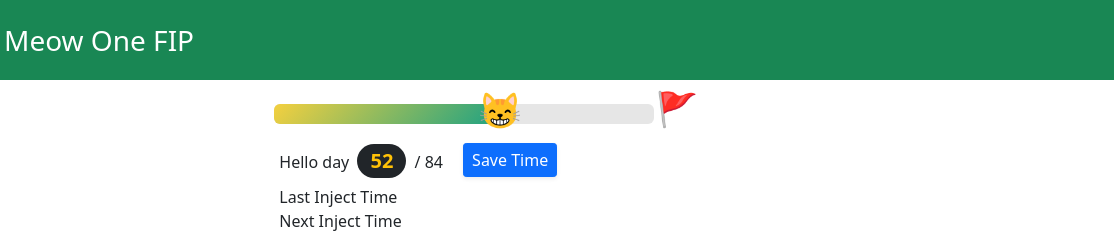
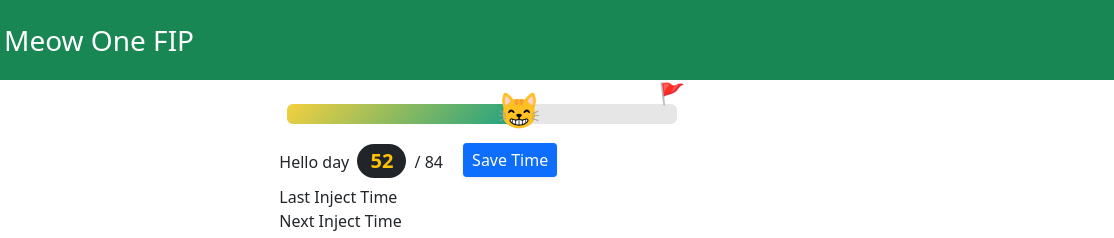
Before and after one commit to bank2u/meow1, a website: page public/index.html in a window 1280 px wide. Shown: the top 238 px of the page, 166-1280 px from the left. Drawn offline with nearby package versions, Linux system fonts and the light colour scheme; no server answers.

Commit message:
move flag to top of bar

```diff
--- a/public/css/style.css
+++ b/public/css/style.css
@@ -52,9 +52,9 @@
   .progressCat .flag {
     position: absolute;
     display: block;
-    top: -0.8rem;
+    top: -1.1rem;
     left: calc(var(--move) - 2.1rem);
     transform: scaleX(1);
-    font-size: 2.1rem;
+    font-size: 1.3rem;
     z-index: 1;
   }
--- a/public/index.html
+++ b/public/index.html
@@ -7,7 +7,7 @@
   <meta name="viewport" content="width=device-width, initial-scale=1.0">
   <title>Meow1</title>
   <link rel="icon" type="image/x-icon" href="favicon.ico">
-  <link rel="stylesheet" href="./css/style.css?v=6">
+  <link rel="stylesheet" href="./css/style.css?v=7">
   <link href="https://cdn.jsdelivr.net/npm/bootstrap@5.0.2/dist/css/bootstrap.min.css" rel="stylesheet"
     integrity="sha384-EVSTQN3/azprG1Anm3QDgpJLIm9Nao0Yz1ztcQTwFspd3yD65VohhpuuCOmLASjC" crossorigin="anonymous">
   <script src="https://cdn.jsdelivr.net/npm/bootstrap@5.0.2/dist/js/bootstrap.bundle.min.js"
@@ -34,10 +34,13 @@
     </div>
   </header>
 
-  <div class="row ms-1 mt-3 me-3 justify-content-center">
-    <div class="col-lg-4 col-sm-4 me-2">
+  <!-- ++++++++++++++++++ -->
+  <!--  Progress Section -->
+  <!-- ++++++++++++++++++ -->
+  <div class="row ms-1 mt-3 justify-content-center">
+    <div class="col-lg-4 col-sm-4">
       <div class="progressCat p-2">
-        <span id="js-animal" class="animal">😸</span>
+        <span id="js-animal" class="animal" data-bs-toggle="tooltip" data-bs-placement="top" title="Tooltip on top">😸</span>
         <progress id="js-progressbar" value="" max="100"></progress>
         <span id="js-flag" class="flag">🚩</span>
       </div>
@@ -138,7 +141,7 @@
   <script src="https://cdnjs.cloudflare.com/ajax/libs/dayjs/1.11.5/dayjs.min.js"
     integrity="sha512-Ot7ArUEhJDU0cwoBNNnWe487kjL5wAOsIYig8llY/l0P2TUFwgsAHVmrZMHsT8NGo+HwkjTJsNErS6QqIkBxDw=="
     crossorigin="anonymous"></script>
-  <script type="module" src="js/script.js?v=6"></script>
+  <script type="module" src="js/script.js?v=7"></script>
 </body>
 
 </html>
--- a/public/js/script.js
+++ b/public/js/script.js
@@ -40,7 +40,7 @@ const progressBar = document.querySelector('#js-progressbar');
 const progressCat = dayOf/84*100;
 progressBar.setAttribute('value', progressCat);
 animal.style.setProperty('--move', progressCat + '%');
-flag.style.setProperty('--move', '107%');
+flag.style.setProperty('--move', '102%');
 
 var txtWeight = document.getElementById("txtWeight");
 var txtInjectTime = document.getElementById("txtInjectTime");
```
